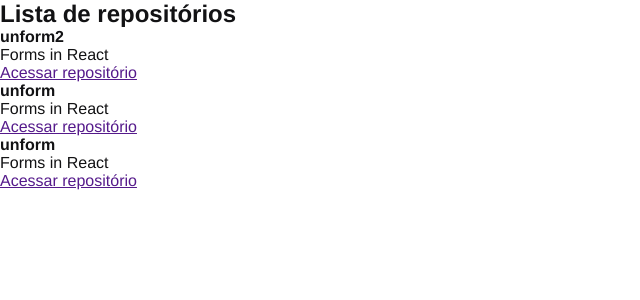
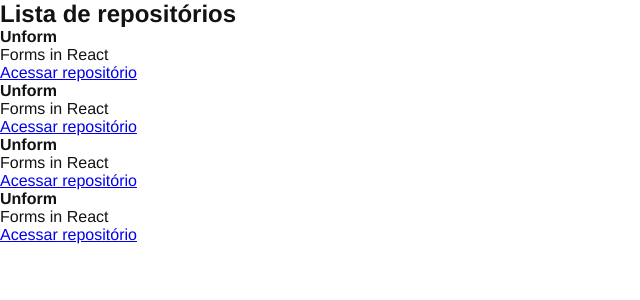
Before and after one commit to brunafinSD/ignite, a React app: page / in a window 1280 px wide. Shown: the top 300 px of the page, without its empty margins (0-640 px from the left). Built offline with nearby package versions, Linux system fonts and the light colour scheme.

Commit message:
propriedades no React

```diff
--- /dev/null
+++ b/src/components/RepositoryItem.jsx
@@ -0,0 +1,9 @@
+export function RepositoryItem(props) {
+    return (
+        <li>
+            <strong>{props.repository.name ?? 'Default'}</strong>
+            <p>{props.repository.description}</p>
+            <a href={props.repository.link}>Acessar repositório</a>
+        </li>
+    );
+}
--- a/src/components/RepositoryList.jsx
+++ b/src/components/RepositoryList.jsx
@@ -1,25 +1,20 @@
-const repositoryName = 'unform2';
+import { RepositoryItem } from "./RepositoryItem";
+
+const repository = {
+    name: 'Unform',
+    description: 'Forms in React',
+    link: 'https://github.com/unform/unform'
+}
 
 export function RepositoryList(){
     return (
         <section className="repository-list">
             <h1>Lista de repositórios</h1>
             <ul>
-                <li>
-                    <strong>{repositoryName}</strong>
-                    <p>Forms in React</p>
-                    <a href="">Acessar repositório</a>
-                </li>
-                <li>
-                    <strong>unform</strong>
-                    <p>Forms in React</p>
-                    <a href="">Acessar repositório</a>
-                </li>
-                <li>
-                    <strong>unform</strong>
-                    <p>Forms in React</p>
-                    <a href="">Acessar repositório</a>
-                </li>
+                <RepositoryItem repository={repository}/>
+                <RepositoryItem repository={repository}/>
+                <RepositoryItem repository={repository}/>
+                <RepositoryItem repository={repository}/>
             </ul>
         </section>
     )
```
Also changed, not shown: anotacoes.txt.
